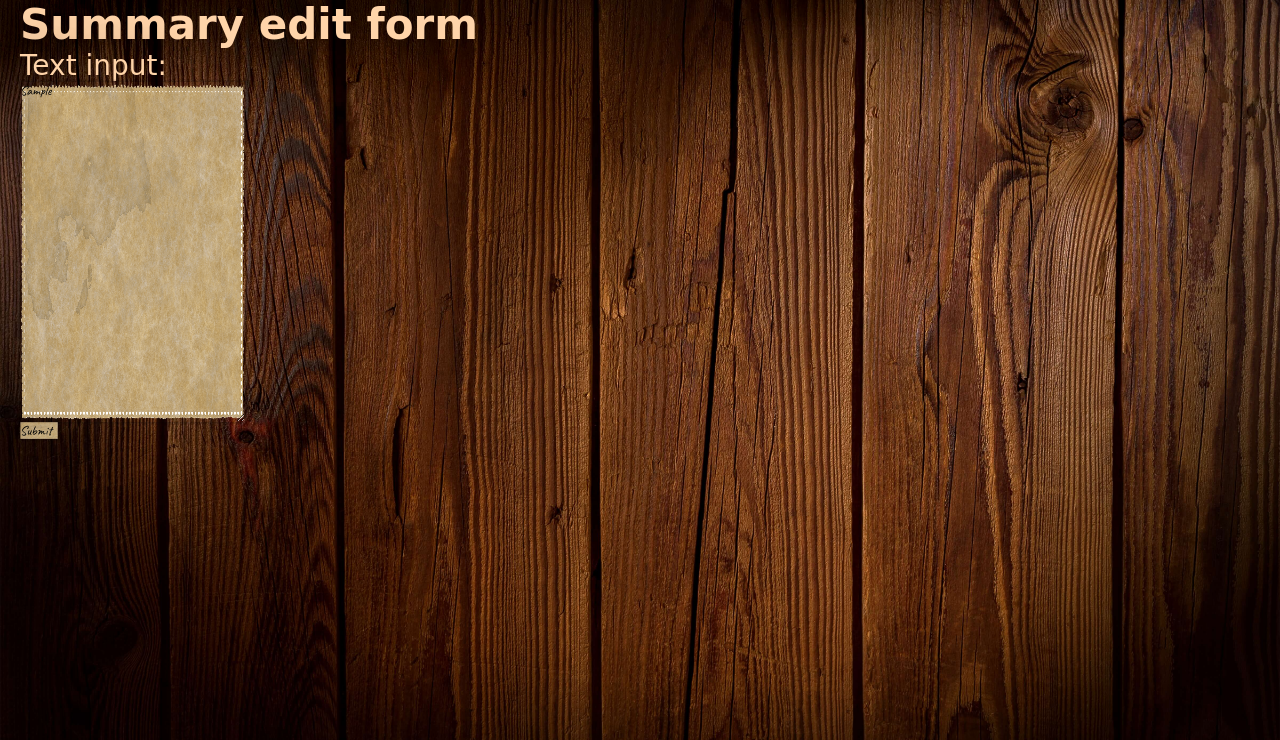
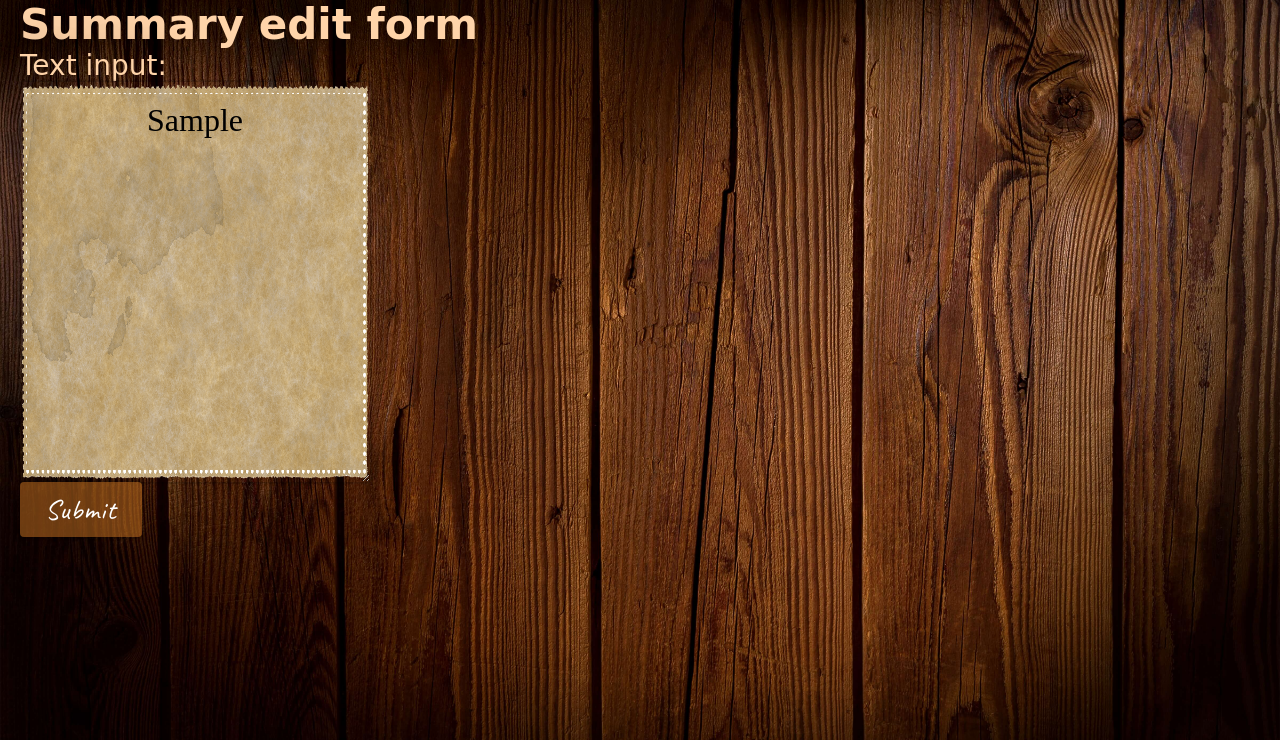
Before and after one commit to NikitaMasalkov/Microblog-on-Flask, a Flask app: page /edit_conclusion/1 in a window 1280 px wide. Shown: the part 60-800 px from the top of the page. Run offline with Flask 2, Linux system fonts and the light colour scheme; a user stored in the database is signed in; tables that the repository leaves empty hold one stand-in row (values such as "Sample post"); some libraries are stand-ins or nearby versions.

Commit message:
Final commit for heroku. Let this app be like that.

```diff
--- a/app/__init__.py
+++ b/app/__init__.py
@@ -7,7 +7,7 @@
 from flask_sqlalchemy import SQLAlchemy
 
 app = Flask(__name__)
-app.config['SQLALCHEMY_DATABASE_URI'] = os.environ['DATABASE_URL']
+#app.config['SQLALCHEMY_DATABASE_URI'] = os.environ['DATABASE_URL']
 db = SQLAlchemy(app)
 app.config.from_object(Config)
 app.debug = True
--- a/app/templates/edit_conclusion.html
+++ b/app/templates/edit_conclusion.html
@@ -7,11 +7,11 @@
         <div class="input text">
                 {{ form.post_text.label }}
             <br>
-            {{ form.post_text (cols="35", rows="20") }}
+            <span class="new-activity__summary font_for_max" > {{ form.post_text (cols="35", rows="20") }}</span>
             </div>
 
             <div class="input submit">
-                <input type="submit" value="Submit" />
+                <input type="submit" value="Submit" class="btn" />
             </div>
 
         </form>
```
Also changed, not shown: app/app.db.
